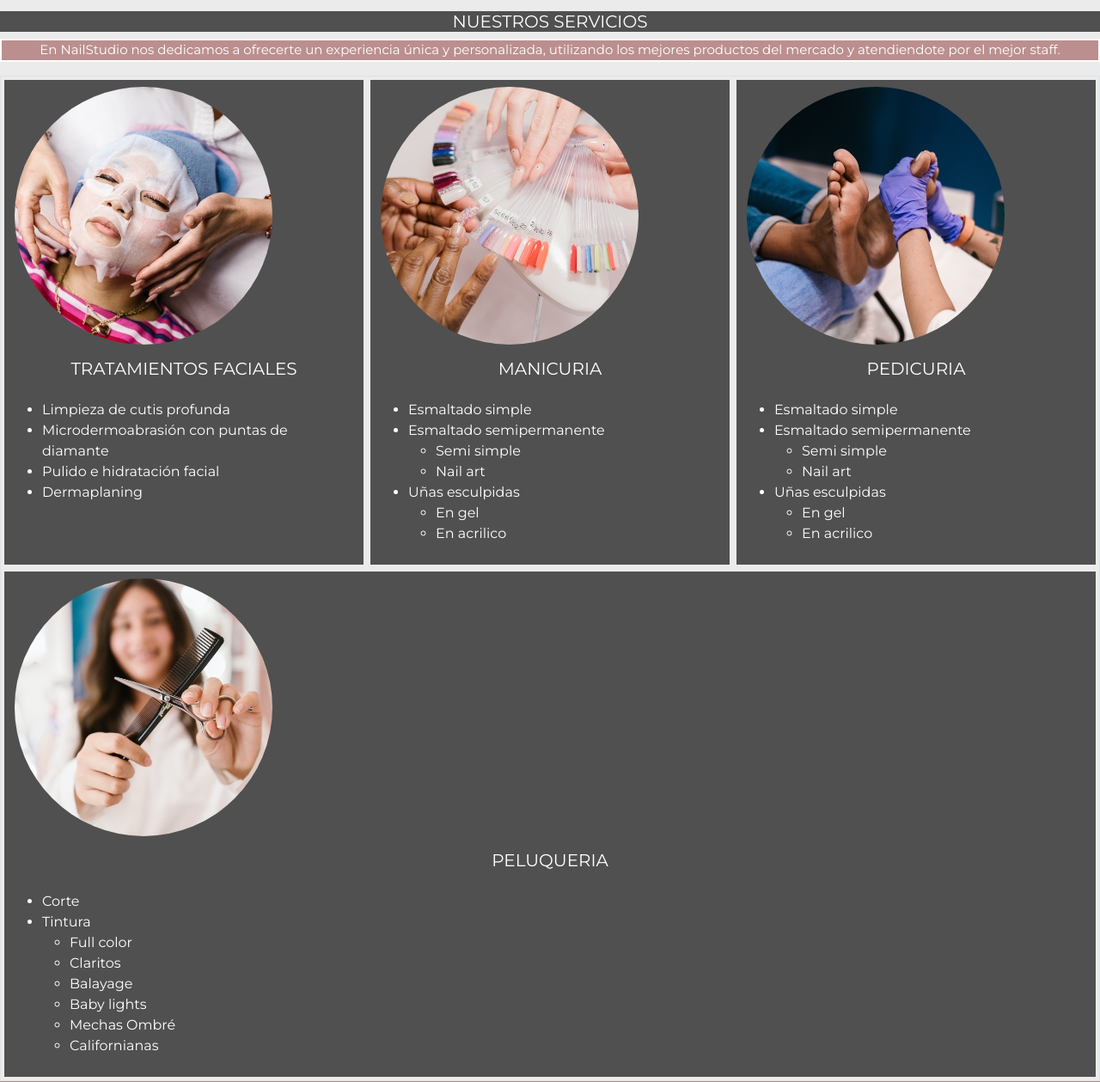
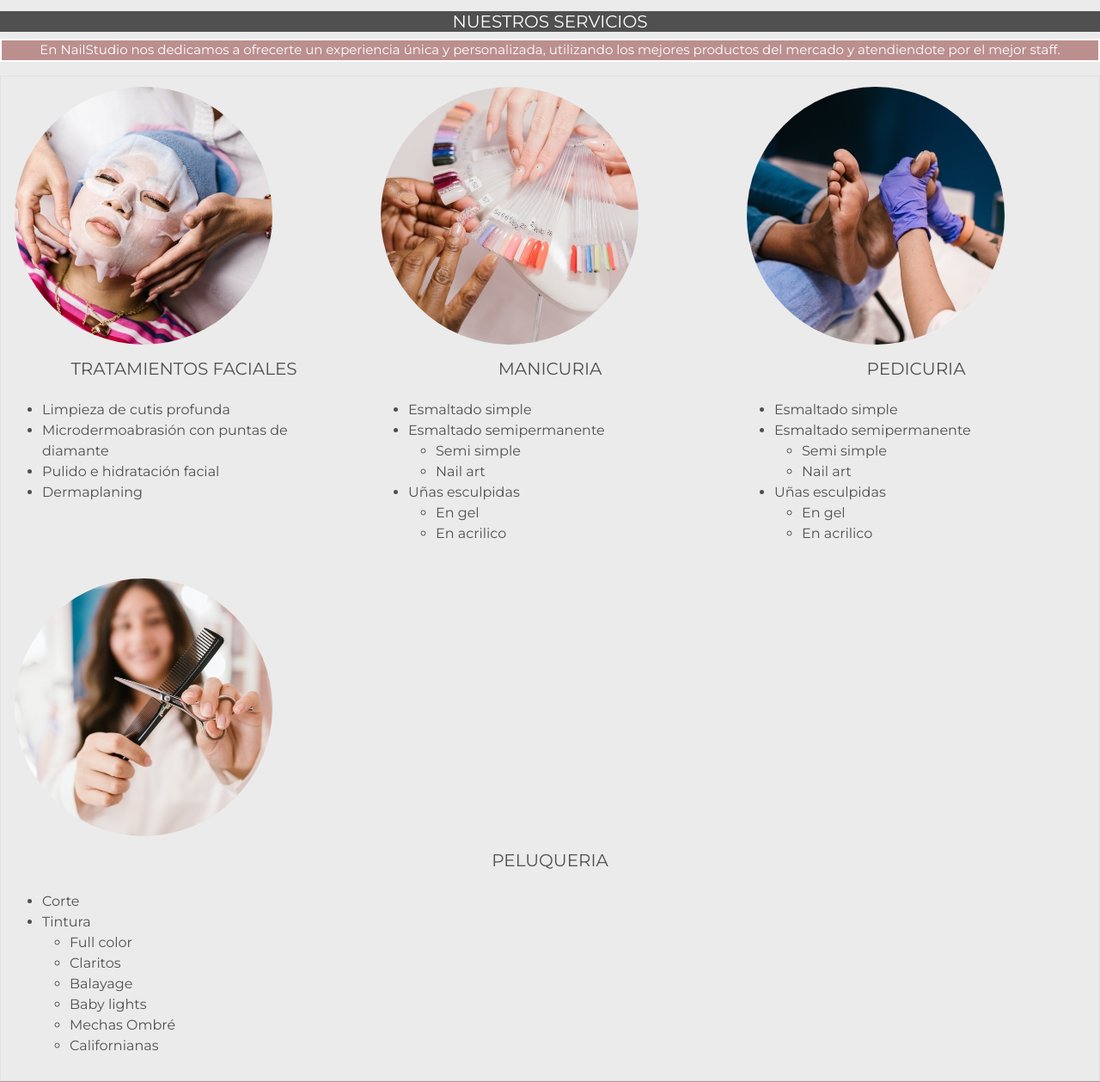
Before and after one commit to camila3970/Repositorio-proyecto, a plain HTML site: page pages/servicios.html in a window 1280 px wide. Shown: the part 69-1328 px from the top of the page at 86% size. Drawn offline with nearby package versions, Linux system fonts and the light colour scheme.

Commit message:
Saco backgrounds servicios

```diff
--- a/css/responsive.css
+++ b/css/responsive.css
@@ -107,10 +107,6 @@ a {
   text-align: center;
   border: 2px;
   border-style: solid;
-}
-
-.fondodiv {
-  background-color: rgb(80, 80, 80);
 }
 
 /*nuestro staff html*/
--- a/pages/servicios.html
+++ b/pages/servicios.html
@@ -69,7 +69,7 @@
     </section>
     <div class="container-fluid border">
         <div class="row d-flex justify-content-around">
-          <div class="col fondodiv m-1 py-2 text-white">
+          <div class="col m-1 py-2 colortitulosbarra">
            <img src="../public/facial.jpg" class="rounded-circle" alt="Tramientos"/>
            <h5 class="text-center py-3">TRATAMIENTOS FACIALES</h5>
            <ul>
@@ -80,7 +80,7 @@
           </ul>
           </div>
 
-            <div class="col fondodiv m-1 py-2 text-white ">
+            <div class="col m-1 py-2 colortitulosbarra">
                 <img src="../public/manicuria.jpg" class="rounded-circle" alt="Manicuria" />
                 <h5 class="text-center py-3">MANICURIA</h5>
                 <ul>
@@ -97,7 +97,7 @@
                   </ul>
                 </ul>
             </div>
-            <div class="col fondodiv m-1 py-2 text-white">
+            <div class="col m-1 py-2 colortitulosbarra">
                 <img src="../public/pedicuria.jpg" class="rounded-circle" alt="Pedicuria" />
                 <h5 class="text-center py-3">PEDICURIA</h5>
                 <ul>
@@ -114,7 +114,7 @@
                   </ul>
                 </ul>
             </div>
-            <div class="col fondodiv m-1 py-2 text-white">
+            <div class="col m-1 py-2 colortitulosbarra">
                 <img src="../public/peluqueria.jpg " class="rounded-circle" alt="Peluqueria" />
                 <h5 class="text-center py-3">PELUQUERIA</h5>
                 <ul>
```
